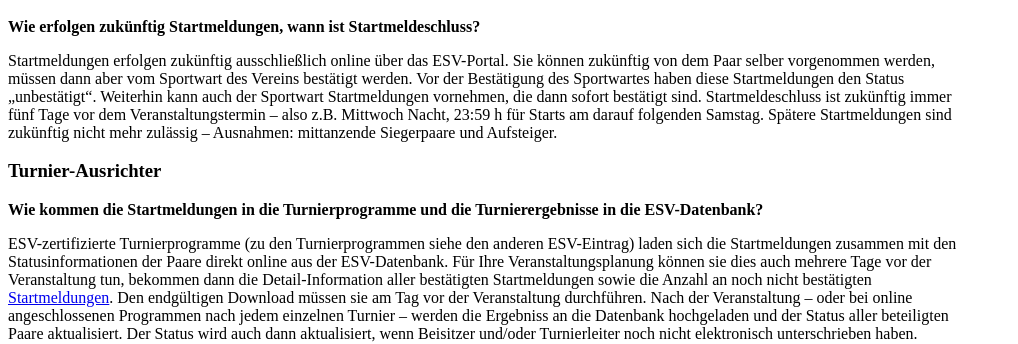
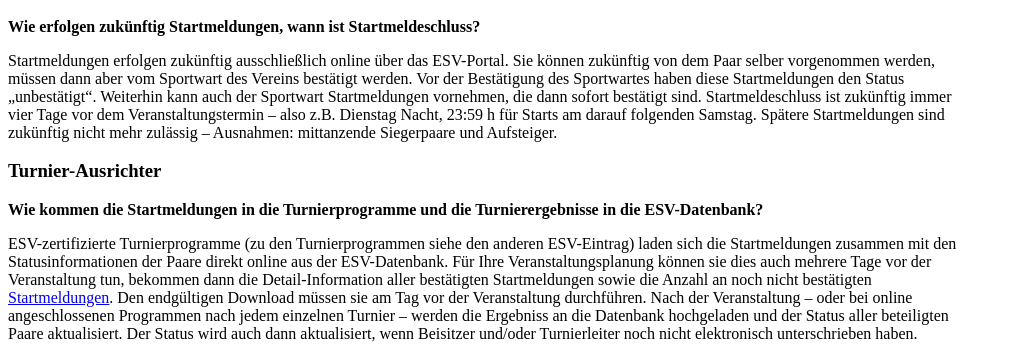
Before and after one commit to tanzsport/esv-faq, a Jekyll site: the page built from esv/03-faq.md, in a window 1280 px wide and 900 px high, scrolled down 2119 px. Shown: the part 208-552 px from the top of the window, without its empty margins (0-1018 px from the left). Built offline with Jekyll 4.4.1, drawn with Linux system fonts in a browser that asks for light colours; comment, search, counter and statistics services are not loaded.

Commit message:
Korrektur Meldefrist nach SAS-Beschluss.

```diff
--- a/esv/03-faq.md
+++ b/esv/03-faq.md
@@ -96,7 +96,7 @@
 **Wie erfolgen zukünftig Startmeldungen, wann ist Startmeldeschluss?**
 
 Startmeldungen erfolgen zukünftig ausschließlich online über das ESV-Portal. Sie können zukünftig von dem Paar selber vorgenommen werden, müssen dann aber vom Sportwart des Vereins bestätigt werden. Vor der Bestätigung des Sportwartes haben diese Startmeldungen den Status „unbestätigt“. Weiterhin kann auch der Sportwart Startmeldungen vornehmen, die dann sofort bestätigt sind.
-Startmeldeschluss ist zukünftig immer fünf Tage vor dem Veranstaltungstermin – also z.B. Mittwoch Nacht, 23:59 h für Starts am darauf folgenden Samstag. Spätere Startmeldungen sind zukünftig nicht mehr zulässig – Ausnahmen: mittanzende Siegerpaare und Aufsteiger.
+Startmeldeschluss ist zukünftig immer vier Tage vor dem Veranstaltungstermin – also z.B. Dienstag Nacht, 23:59 h für Starts am darauf folgenden Samstag. Spätere Startmeldungen sind zukünftig nicht mehr zulässig – Ausnahmen: mittanzende Siegerpaare und Aufsteiger.
 
 ### Turnier-Ausrichter ###
 
```
